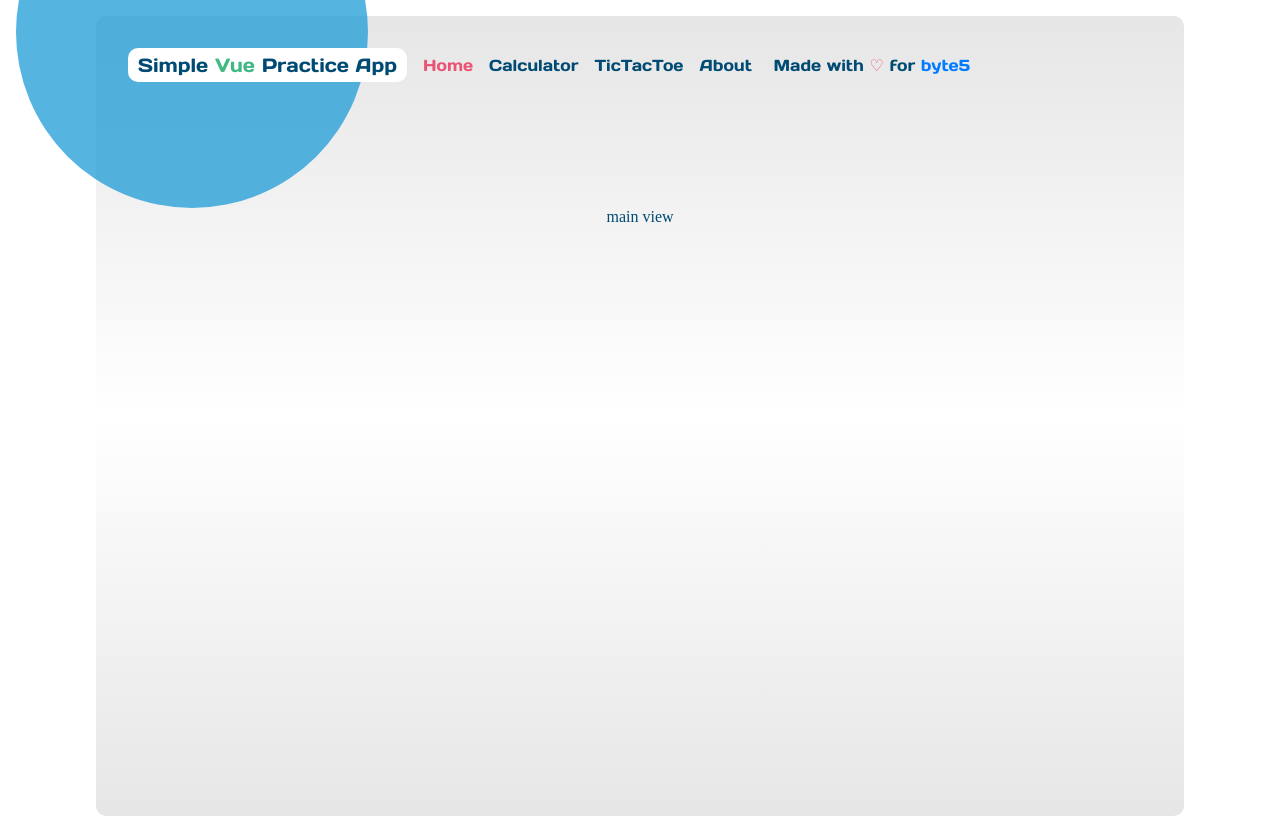
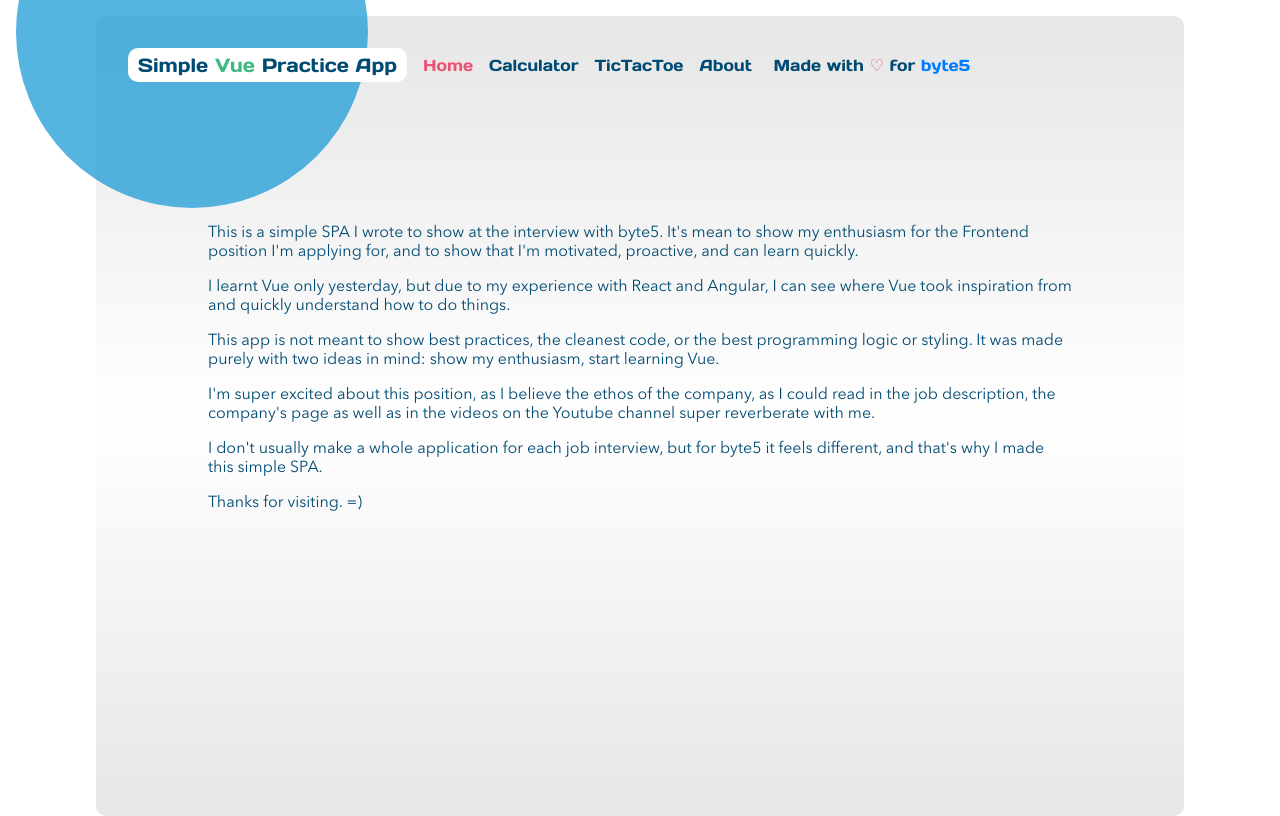
Before and after one commit to asilva87/vue-byte5, a Vue app: page / in a window 1280 px wide. Built offline with nearby package versions, Linux system fonts and the light colour scheme.

Commit message:
Complete Home

```diff
--- a/src/views/HomeView.vue
+++ b/src/views/HomeView.vue
@@ -1,9 +1,25 @@
-<script setup lang="ts">
-// import TheWelcome from '../components/TheWelcome.vue'
-</script>
-
 <template>
     <main>
-        <div>main view</div>
+        <div class="page-description">
+            <p>This is a simple SPA I wrote to show at the interview with byte5. It's mean to show my enthusiasm for the Frontend position I'm applying for, and to show that I'm motivated, proactive, and can learn quickly.</p>
+            <p>I learnt Vue only yesterday, but due to my experience with React and Angular, I can see where Vue took inspiration from and quickly understand how to do things.</p>
+            <p>This app is not meant to show best practices, the cleanest code, or the best programming logic or styling. It was made purely with two ideas in mind: show my enthusiasm, start learning Vue.</p>
+            <p>I'm super excited about this position, as I believe the ethos of the company, as I could read in the job description, the company's page as well as in the videos on the Youtube channel super reverberate with me.</p>
+            <p>I don't usually make a whole application for each job interview, but for byte5 it feels different, and that's why I made this simple SPA.</p>
+            <p>Thanks for visiting. =)</p>
+        </div>
     </main>
 </template>
+
+<style>
+    .page-description {
+        font-family: 'AvenirNext';
+        margin: 0 5rem;
+    }
+
+    @media screen and (max-width: 740px) {
+    .page-description {
+        margin: 0 1rem;
+    }
+}
+</style>
```
